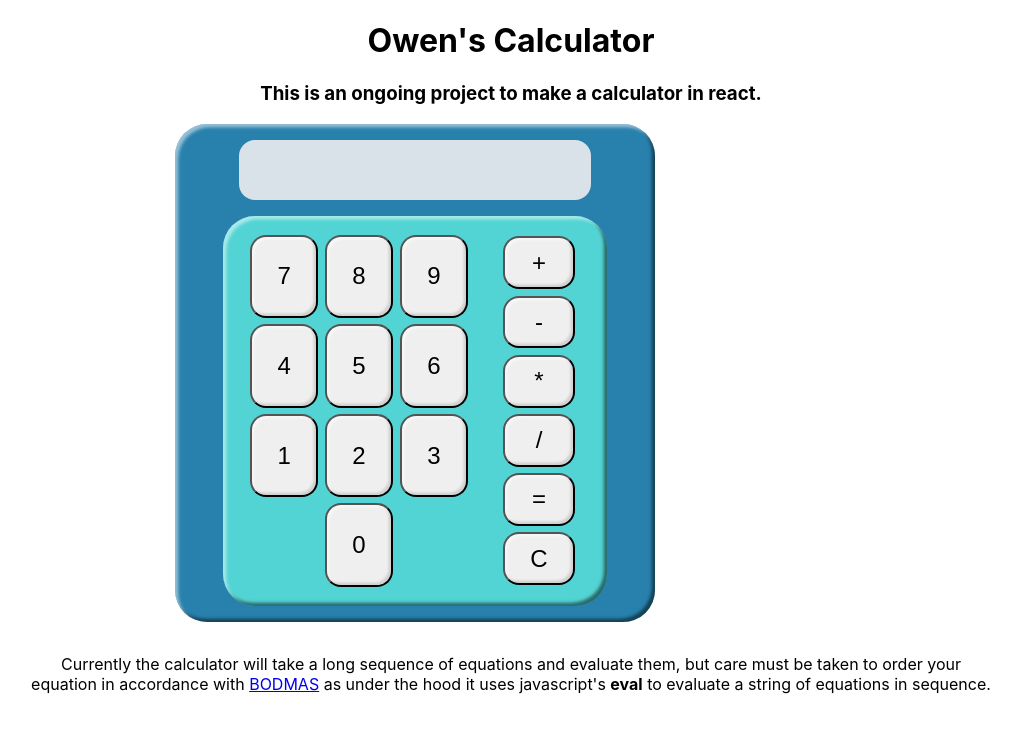
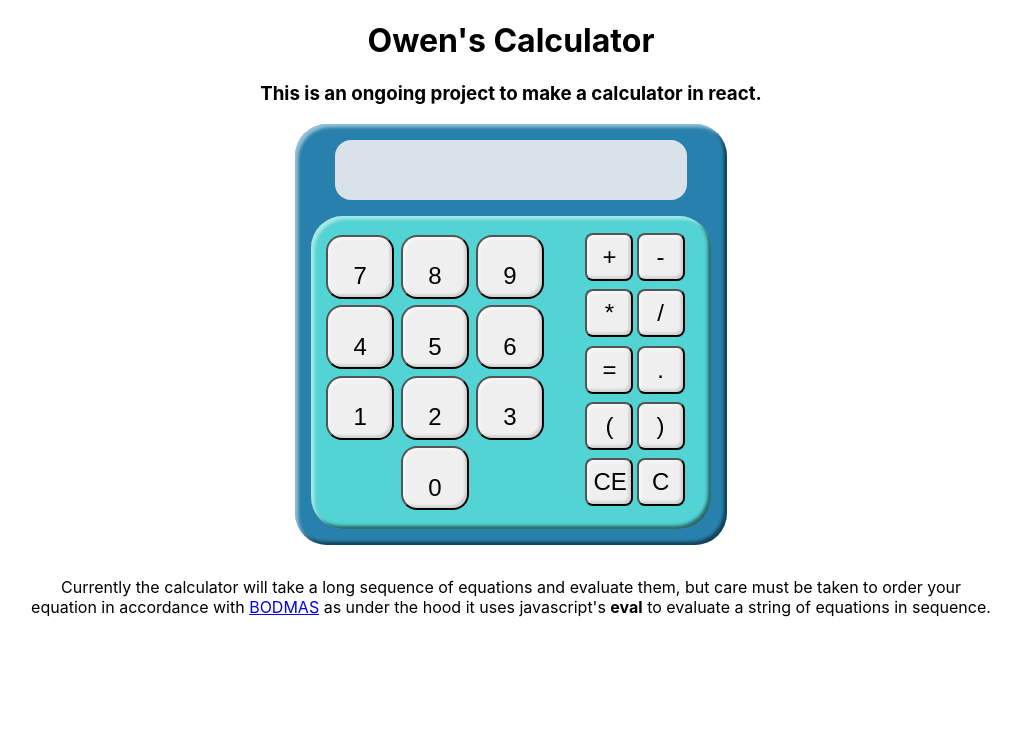
Before and after one commit to OwenPortfolio/react-calculator, a React (Create React App) app: page / in a window 1280 px wide. Shown: the top 732 px of the page, without its empty margins (129-1150 px from the left). Built offline with nearby package versions, Linux system fonts and the light colour scheme.

Commit message:
add ce, brackets, and decimal buttons

```diff
--- a/src/components/Grid.jsx
+++ b/src/components/Grid.jsx
@@ -52,6 +52,10 @@ const Grid = () => {
                 <button className='actionButton' onClick={buttonPress}>*</button>
                 <button className='actionButton' onClick={buttonPress}>/</button>
                 <button className='actionButton' onClick={equals}>=</button>
+                <button className='actionButton' onClick={buttonPress}>.</button>
+                <button className='actionButton' onClick={buttonPress}>(</button>
+                <button className='actionButton' onClick={buttonPress}>)</button>
+                <button className='actionButton' onClick={buttonPress}>CE</button>
                 <button className='actionButton' onClick={clear}>C</button>
             </div>
             </div>
--- a/src/index.css
+++ b/src/index.css
@@ -27,20 +27,21 @@ h3{
   background-color: rgb(83, 212, 212);
   border-radius: 2rem;
   padding: 1rem;
-  max-width: 22rem;
+  max-width: 23rem;
   display: flex;
   justify-content: center;
   margin: 0px auto;
 }
 
 #Calculator {
+  justify-content: center;
   box-shadow: inset 0.2em 0.2em 0.2em 0 rgba(255,255,255,0.5), inset -0.2em -0.2em 0.2em 0 rgba(0,0,0,0.5);
   background-color: rgb(40, 129, 173);
   padding-top: 1rem;
   padding-bottom: 1rem;
-  max-width: 30rem;
-  margin-left: 19rem;
-  margin-right: 19rem;
+  max-width: 27rem;
+  min-width: 27rem;
+  margin: 0px auto;
   border-radius: 2rem;
 }
 #ButtonGrid {
@@ -54,12 +55,12 @@ h3{
 
 #ActionGrid {
   margin-right: 2.5rem;
-  min-width: 4.5rem;
+  min-width: 7rem;
   justify-content: center;
   text-align: center;
   display: flex;
   flex-wrap: wrap;
-  flex-direction: column;
+  flex-direction: row;
 }
 
 #TextBox{
@@ -81,6 +82,7 @@ h3{
   padding: 1.6rem;
   border-radius: 1rem;
   margin: 0.2rem;
+  height: 4rem;
 }
 .numberButton:active{
   background-color: rgb(93, 185, 210);
@@ -89,10 +91,10 @@ h3{
 .actionButton {
   box-shadow: inset 0.1em 0.1em 0.1em 0 rgba(255,255,255,0.5), inset -0.1em -0.1em 0.1em 0 rgba(0, 0, 0, 0.129);
   font-size:x-large;
-  padding:0.65rem;
-  border-radius: 1rem;
-  margin-top: 0.2rem;
-  margin-bottom: 0.2rem;
+  height: 3rem;
+  width: 3rem;
+  border-radius: 0.5rem;
+  margin: 0.1rem;
 }
 .actionButton:active{
   background-color: rgb(0, 149, 255);
```
